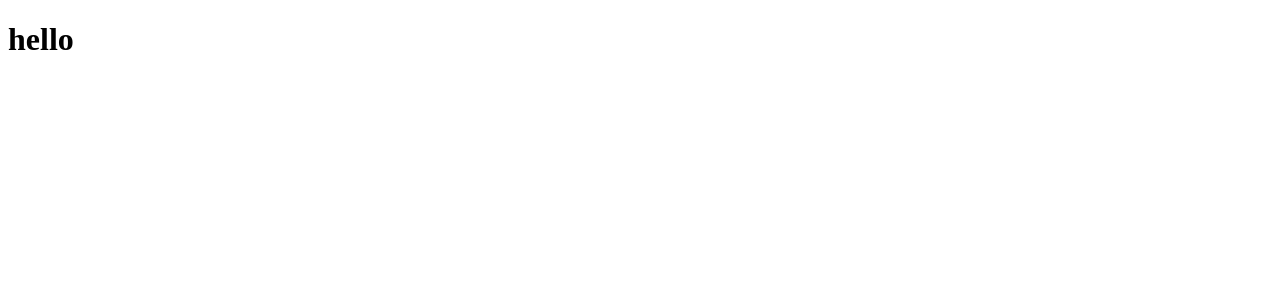
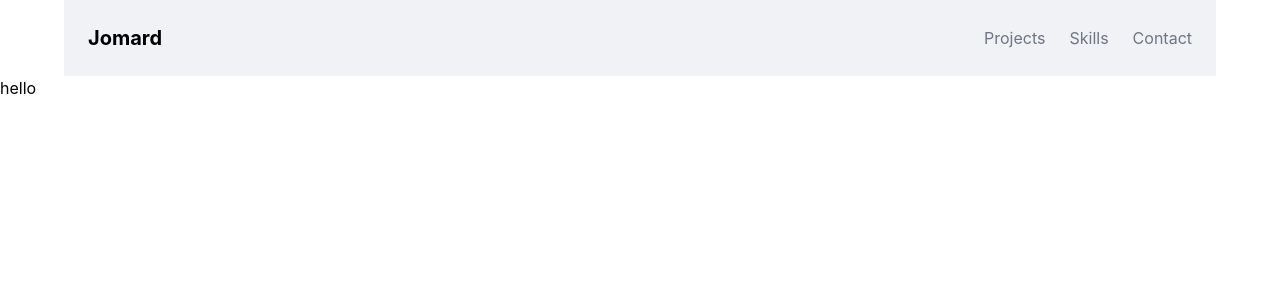
Before and after one commit to jomard44/jomard-portfolio, a React (Vite) app: page / in a window 1280 px wide. Shown: the top 300 px of the page. Built offline with nearby package versions, Linux system fonts and the light colour scheme.

Commit message:
create navbar

```diff
--- a/src/App.jsx
+++ b/src/App.jsx
@@ -1,10 +1,12 @@
 
 import './App.css'
+import Navbar from './components/Navbar'
 
 function App() {
 
   return (
     <>
+    <Navbar/>
      <h1>hello</h1>
     </>
   )
--- /dev/null
+++ b/src/components/Navbar.jsx
@@ -0,0 +1,14 @@
+const Navbar = () => {
+  return (
+    <nav className="flex justify-between items-center p-6 max-w-6xl mx-auto bg-gray-300/30 w-full">
+      <h1 className="text-xl font-bold">Jomard</h1>
+      <div className="space-x-6 text-gray-700/70">
+        <a href="#projects" className="hover:text-black">Projects</a>
+        <a href="#skills" className="hover:text-black">Skills</a>
+        <a href="#contact" className="hover:text-black">Contact</a>
+      </div>
+    </nav>
+  );
+};
+
+export default Navbar;
--- a/src/index.css
+++ b/src/index.css
@@ -0,0 +1 @@
+@import "tailwindcss";
```
Also changed, not shown: src/components/Contact.jsx (added), src/components/Hero.jsx (added), src/components/Projects.jsx (added), src/components/Skilles.jsx (added).
